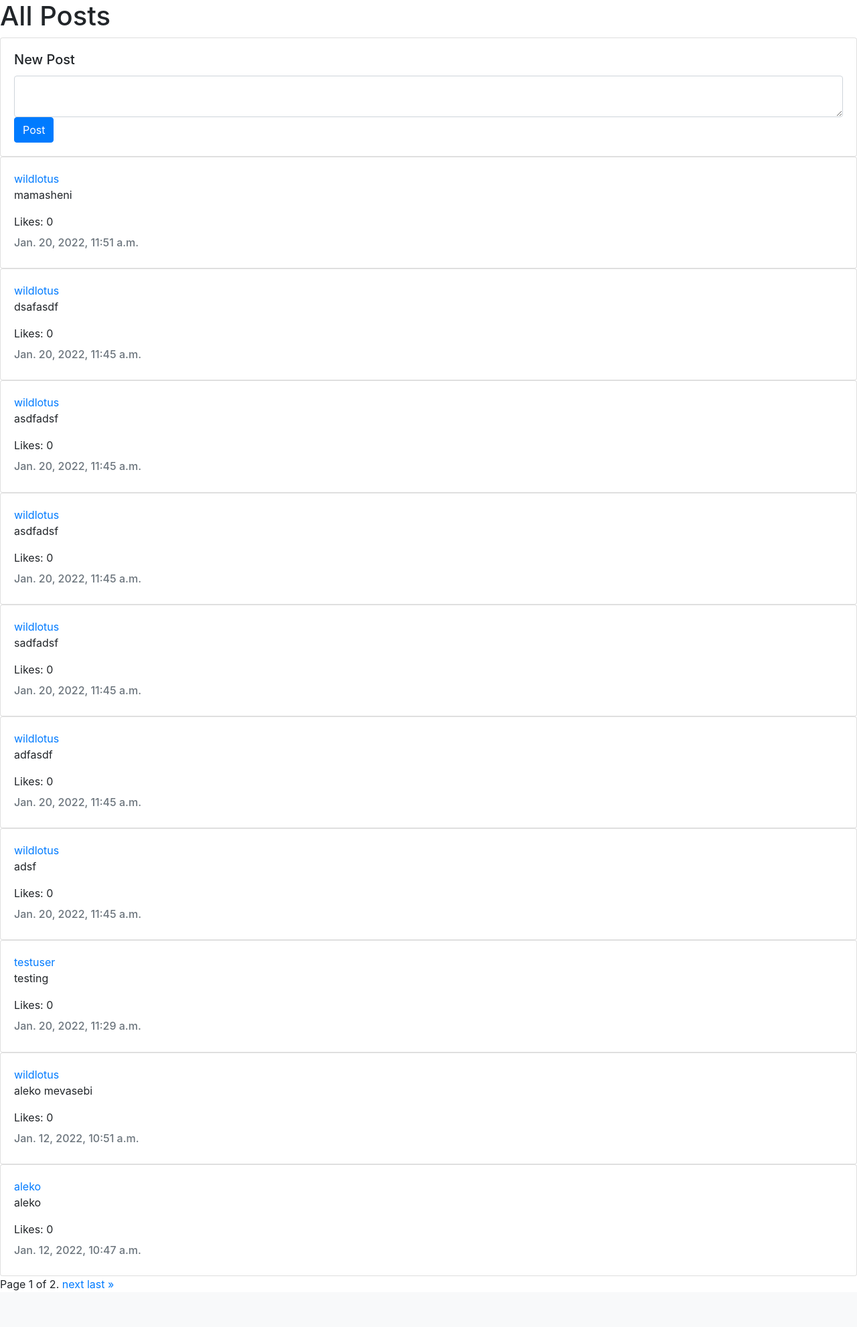
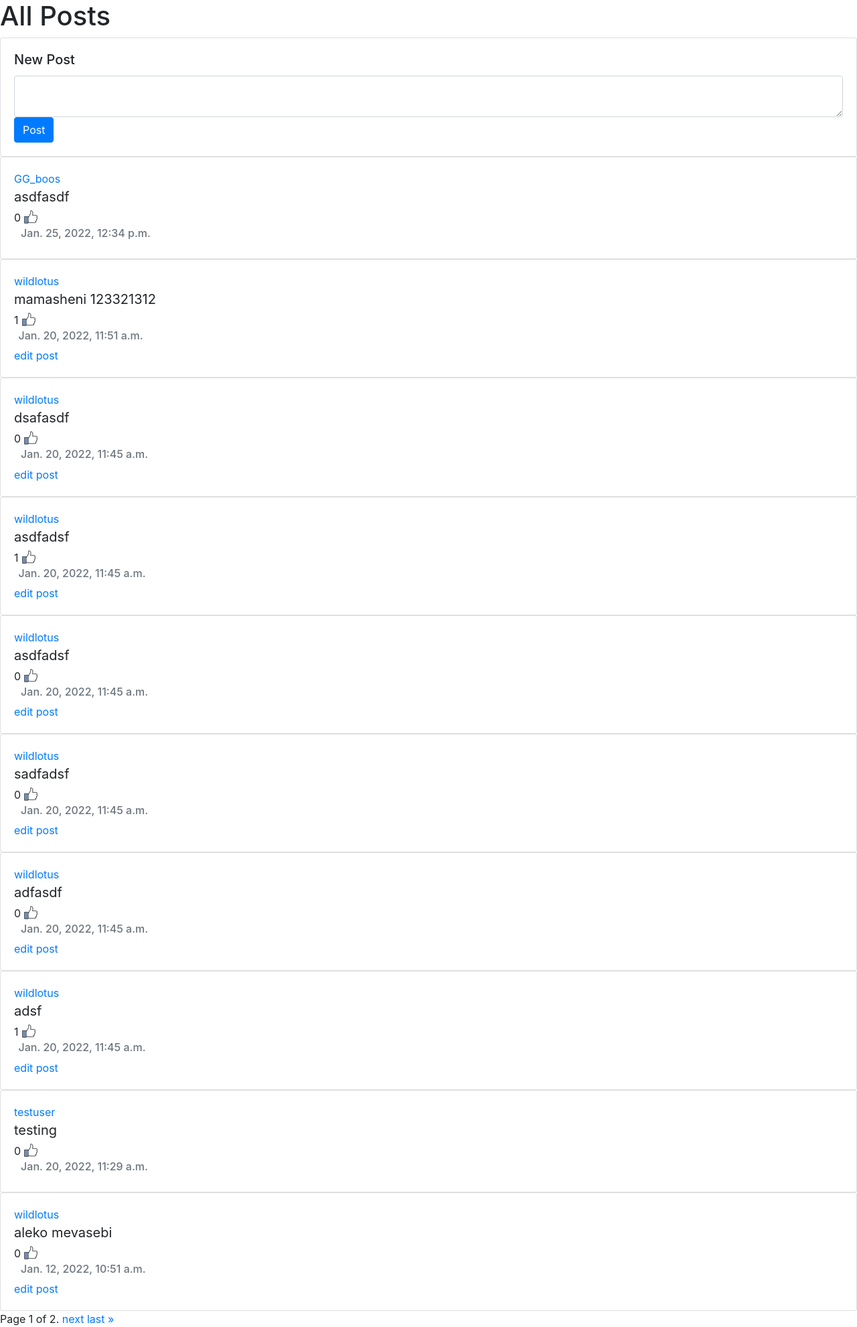
Before and after one commit to WildLotus-15/CS50W-Network-Project-4, a Django app: page / in a window 1280 px wide. Shown: the part 56-2038 px from the top of the page at 67% size. Before the commit the page ends 1984 px from the top, so only its background shows below. Run offline with Django 3.2, Linux system fonts and the light colour scheme; a user stored in the database is signed in; data comes from the database, SQL or seed files in the repository; some libraries are stand-ins or nearby versions.

Commit message:
Added post liking and post editing functionality need to add API

```diff
--- a/network/models.py
+++ b/network/models.py
@@ -10,7 +10,7 @@ class User(AbstractUser):
 class Post(models.Model):
     post = models.TextField()
     author = models.ForeignKey(User, on_delete=models.CASCADE)
-    likes = models.IntegerField(default=0)
+    likes = models.ManyToManyField(User, blank=True, related_name="likes")
     date = models.DateTimeField(auto_now_add=True)
 
     def __str__(self):
--- a/network/templates/network/index.html
+++ b/network/templates/network/index.html
@@ -17,9 +17,16 @@
         <div class="card">
             <div class="card-body">
                 <a href="{% url 'profile' post.author.pk %}">{{ post.author }}</a>
-                <p class="card-text">{{ post.post }}</p>
-                <p class="card-text">Likes: {{ post.likes }}</p>
+                <p class="card-text" style="font-size: 20px; margin-bottom: 0px;">{{ post.post }}</p>
+                <form action="{% url 'change_like' post.id %}" method="post">
+                    {% csrf_token %}
+                    <input type="image" src="{% static 'network/image/download3.png' %}" style="height: 30px;">
+                    <p style="float: left; margin-top: 4px">{{ post.likes.all.count }}</p>
+                </form>
                 <h6 class="card-subtitle mb-2 text-muted">{{ post.date }}</h6>
+                {% if request.user == post.author %}
+                    <a href="{% url 'edit_post' post.id %}">edit post</a>
+                {% endif %}
             </div>
         </div>
     {% endfor %}
--- a/network/templates/network/profile.html
+++ b/network/templates/network/profile.html
@@ -36,7 +36,11 @@
                     <a href="{% url 'profile' post.author.id %}">{{ post.author }}</a>
                 </p>
                 <p class="card-text">{{ post.post }}</p>
-                <p class="card-text">Likes: {{ post.likes }}</p>
+                <form action="{% url 'change_like' post.id %}" method="post">
+                    {% csrf_token %}
+                    <input type="image" src="https://www.starozitnostitrnava.sk/wp-content/uploads/2017/05/Facebook-Like.png" style="height: 30px;">
+                    <p style="float: left; margin-top: 4px">{{ post.likes.all.count }}</p>
+                </form>
                 <h6 class="card-subtitle mb-2 text-muted">{{ post.date }}</h6>
             </div>
         </div>
--- a/network/urls.py
+++ b/network/urls.py
@@ -8,6 +8,8 @@ urlpatterns = [
     path("login", views.login_view, name="login"),
     path("logout", views.logout_view, name="logout"),
     path("register", views.register, name="register"),
+    path('post/<int:post_id>', views.change_like, name="change_like"),
+    path('post/<int:post_id>/edit', views.edit_post, name="edit_post"),
     path('profile/<int:profile_id>', views.profile, name="profile"),
     path('profile/<int:profile_id>/change_following', views.change_following, name="change_following"),
     path('profile/<int:profile_id>/followings', views.followings, name="followings")
--- a/network/views.py
+++ b/network/views.py
@@ -1,8 +1,9 @@
 from django.contrib.auth import authenticate, login, logout
 from django.db import IntegrityError
-from django.http import HttpResponseRedirect
-from django.shortcuts import redirect, render
+from django.http import Http404, HttpResponseRedirect
+from django.shortcuts import render
 from django.urls import reverse
+from django.core.exceptions import PermissionDenied
 
 from .models import User, Post
 
@@ -62,6 +63,31 @@ def change_following(request, profile_id):
             profile.followers.add(request.user)
             request.user.followings.add(profile)
         return HttpResponseRedirect(reverse("profile", args=(profile.id,)))
+
+def change_like(request, post_id):
+    if request.method == "POST":
+        post = Post.objects.get(pk=post_id)
+        if request.user in post.likes.all():
+            post.likes.remove(request.user)
+        else:
+            post.likes.add(request.user)
+        return HttpResponseRedirect(reverse("index"))
+
+def edit_post(request, post_id):
+    post = Post.objects.get(pk=post_id)
+    form = NewPostForm(instance=post)
+    if request.method == "POST":
+        if request.user == post.author:
+            form = NewPostForm(request.POST, instance=post)
+            if form.is_valid():
+                form.save()
+                return HttpResponseRedirect(reverse("index"))
+        else:
+            raise PermissionDenied()
+    return render(request, "network/edit_post.html", {
+        "form": form,
+        "post": post
+    })
 
 def followings(request, profile_id):
     user = User.objects.get(pk=profile_id)
```
Also changed, not shown: network/templates/network/edit_post.html (added, +10 -0 lines), db.sqlite3, network/migrations/0015_remove_post_likes_post_likes.py (added), network/static/network/css/styles.css (added), network/static/network/image/download3.png (added).
